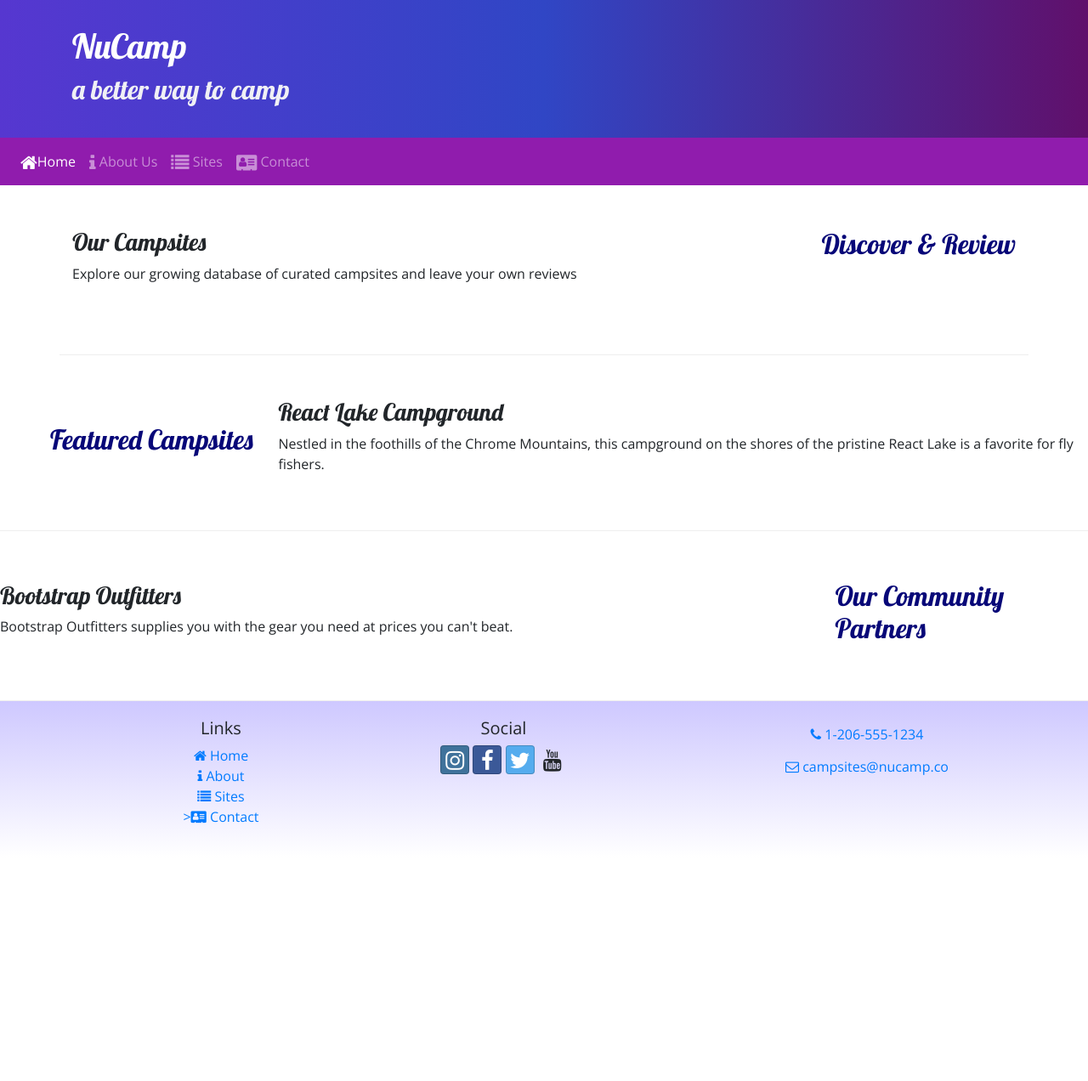
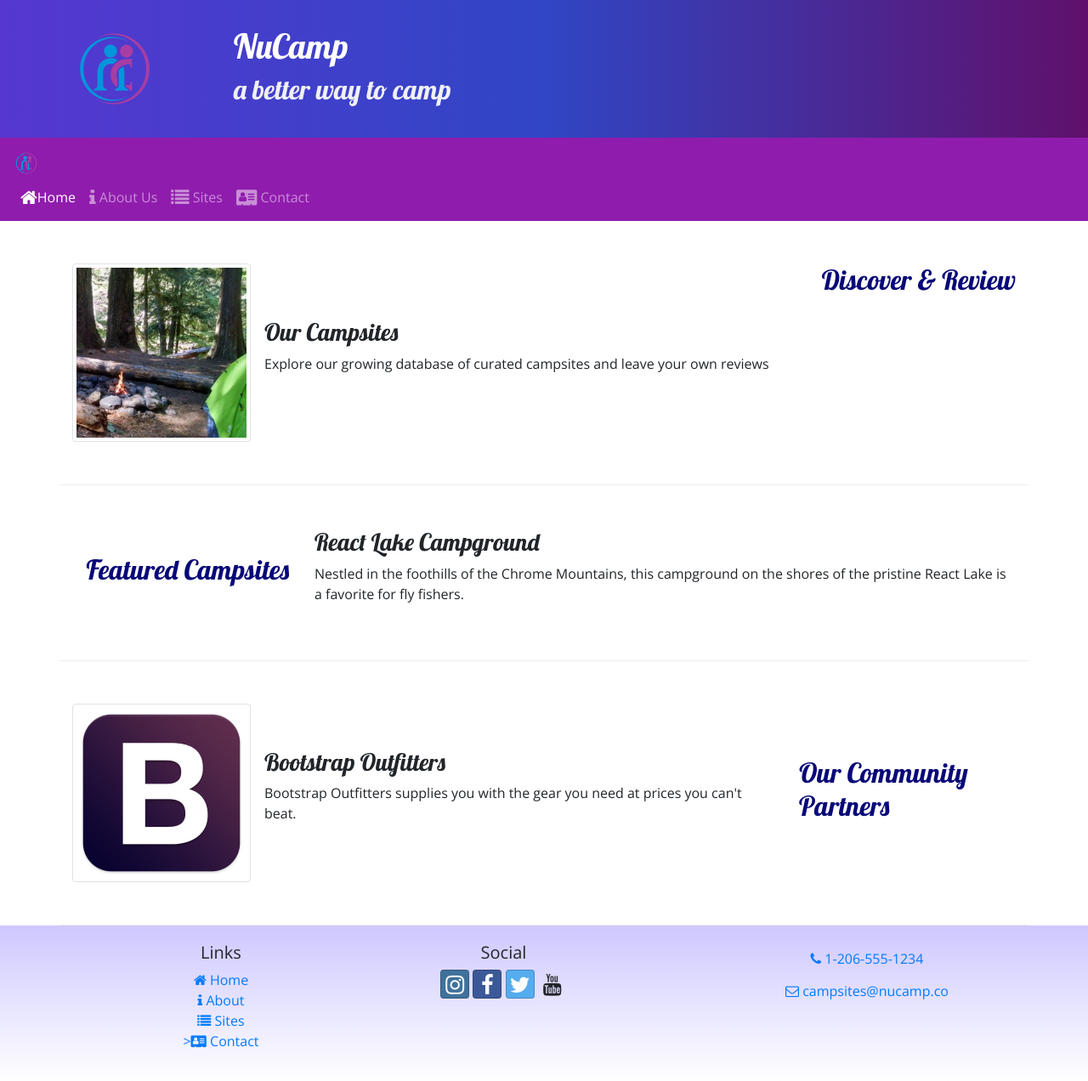
Before and after one commit to joediazq/nucampsite, a website: page index.html in a window 1280 px wide. Shown: the whole page at 85% size. Before the commit the page ends 1009 px from the top, so only its background shows below. Drawn offline with nearby package versions, Linux system fonts and the light colour scheme.

Commit message:
Adding media objects

```diff
--- a/index.html
+++ b/index.html
@@ -23,6 +23,9 @@
     <header class="jumbotron jumbotron-fluid">
         <div class="container">
             <div class="row">
+                <div class="col-4 col-sm-3 col-md-2 align-self-center">
+                    <img src="img/logo.png" class="img-fluid">
+                </div>
                 <div class="col">
                     <h1>NuCamp</h1>
                     <h2>a better way to camp</h2>
@@ -33,6 +36,7 @@
 
     <nav class="navbar navbar-expand-sm navbar-dark sticky-top">
         <div id="container">
+            <a href="#" class="navbar-brand"><img src="img/logo.png" height, width="30" alt=""></a>
             <button class="navbar-toggler ml-auto" type="button" data-toggle="collapse" data-target="#nucampNavbar">
                 <span class="navbar-toggler-icon"></span>
             </button>
@@ -54,11 +58,16 @@
                 <h2 class="text-sm-right">Discover & Review</h2>
             </div>
             <div class="col">
+                <div class="media">
+                    <img src="img/breadcrumb-trail-thumb.jpg" class="d-flex mr-3 img-thumbnail" alt="">
+                    <div class="media-body align-self-center">
                         <h3>Our Campsites</h3>
                         <p class="d-none d-sm-block ">Explore our growing database of curated campsites and leave your own reviews</p>
                     </div>
                 </div>
             </div>
+        </div>
+
 
         <div class="row row-content align-items-center">
             <div class="col-sm-4 col-md-3">
@@ -75,8 +84,13 @@
                 <h2>Our Community Partners</h2>
             </div>
             <div class="col">
+                <div class="media">
+                    <img src="img/bootstrap-thumb.png" alt="" class="d-flex mr-3 img-thumbnail">
+                    <div class="media-body align-self-center">
                         <h3>Bootstrap Outfitters</h3>
                         <p class="d-none d-sm-block">Bootstrap Outfitters supplies you with the gear you need at prices you can't beat.</p>
+                    </div>
+                </div>
             </div>
         </div>
     </div>
```
Also changed, not shown: aboutus.html (+4 -0 lines), contactus.html (+5 -1 lines), img/bootstrap-thumb.png (added), img/breadcrumb-trail-thumb.jpg (added), img/breadcrumb-trail.jpg (added), img/chrome-river-thumb.jpg (added), img/chrome-river.jpg (added), img/logo.png (added), img/react-lake-thumb.jpg (added), img/react-lake.jpg (added). Lines whose indentation alone changed are shown as unchanged.
